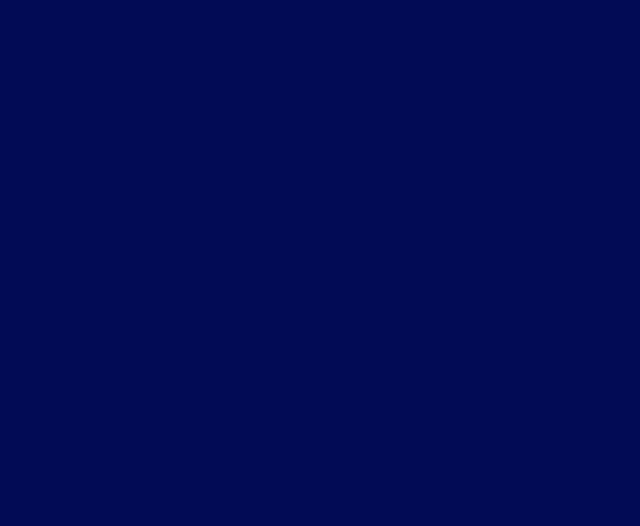
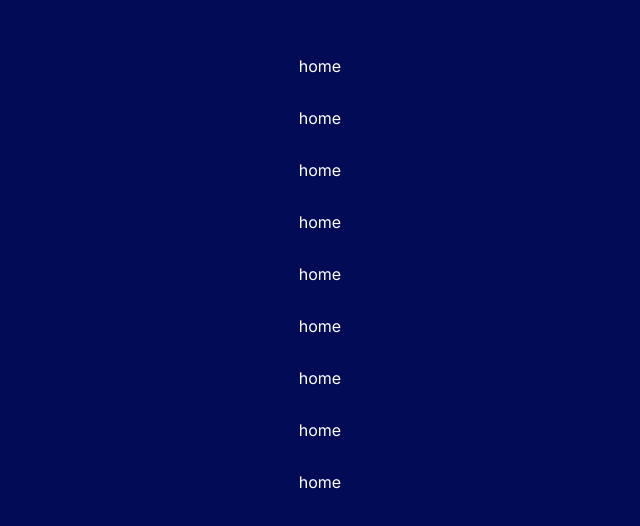
Before and after one commit to marclopezsoler/portfolio-2023, a Next.js app: page / in a window 1280 px wide. Shown: the part 760-1286 px from the top of the page, without its empty margins (320-960 px from the left). Before the commit the page ends 800 px from the top, so only its background shows below. Built offline with nearby package versions, Linux system fonts and the light colour scheme.

Commit message:
animate presence

```diff
--- a/app/components/Cursor.js
+++ b/app/components/Cursor.js
@@ -1,18 +1,38 @@
 "use client";
 import React, { useEffect } from "react";
-import styles from "@/public/styles/components/Cursor.module.scss"
+import styles from "@/public/styles/components/Cursor.module.scss";
 
 function Cursor() {
   useEffect(() => {
+    const cursor = document.querySelector(`.${styles.cursor}`);
+    const links = document.querySelectorAll(".link");
+
     const handleMouseMove = (e) => {
       document.body.style.setProperty('--x', e.clientX + 'px');
       document.body.style.setProperty('--y', e.clientY + window.pageYOffset + 'px');
     };
 
+    const handleLinkMouseEnter = () => {
+      cursor.classList.add('link-hover');
+    };
+
+    const handleLinkMouseLeave = () => {
+      cursor.classList.remove('link-hover');
+    };
+
     window.addEventListener("mousemove", handleMouseMove);
+
+    links.forEach((link) => {
+      link.addEventListener("mouseenter", handleLinkMouseEnter);
+      link.addEventListener("mouseleave", handleLinkMouseLeave);
+    });
 
     return () => {
       window.removeEventListener("mousemove", handleMouseMove);
+      links.forEach((link) => {
+        link.removeEventListener("mouseenter", handleLinkMouseEnter);
+        link.removeEventListener("mouseleave", handleLinkMouseLeave);
+      });
     };
   }, []);
 
--- a/app/layout.js
+++ b/app/layout.js
@@ -1,3 +1,5 @@
+"use client";
+import { AnimatePresence, motion } from "framer-motion";
 import Cursor from "./components/Cursor";
 import Header from "./components/Header";
 import "./globals.scss";
@@ -11,7 +13,7 @@ export default function RootLayout({ children }) {
       <body className={inter.className}>
         <Cursor />
         <Header />
-        {children}
+        <AnimatePresence>{children}</AnimatePresence>
       </body>
     </html>
   );
--- a/app/page.js
+++ b/app/page.js
@@ -1,3 +1,5 @@
+"use client";
+import { motion } from "framer-motion";
 import styles from "./page.module.scss";
 
 export const metadata = {
@@ -7,10 +9,32 @@ export const metadata = {
 
 export default function App() {
   return (
-    <main className={styles.main}>
-      <section className={styles.home_section_1}>
-        <h1 className={styles.home_title}>creative digital artist</h1>
-      </section>
-    </main>
+    <motion.div
+      className="container text-center  bg-black"
+      initial={{ opacity: 0 }}
+      animate={{ opacity: 1 }}
+      exit={{ opacity: 0 }}
+      transition={{ duration: 0.35 }}
+    >
+      <main className={styles.main}>
+        <section className={styles.home_section_1}>
+          <h1 className={styles.home_title}>creative digital artist</h1>
+        </section>
+        <p>home</p>
+        <p>home</p>
+        <p>home</p>
+        <p>home</p>
+        <p>home</p>
+        <p>home</p>
+        <p>home</p>
+        <p>home</p>
+        <p>home</p>
+        <p>home</p>
+        <p>home</p>
+        <p>home</p>
+        <p>home</p>
+        <p>home</p>
+      </main>
+    </motion.div>
   );
 }
--- a/package.json
+++ b/package.json
@@ -9,6 +9,7 @@
     "lint": "next lint"
   },
   "dependencies": {
+    "framer-motion": "^10.16.1",
     "next": "^13.4.19",
     "next-navigation": "^1.0.6",
     "react": "^18.2.0",
--- a/public/styles/components/Header.module.scss
+++ b/public/styles/components/Header.module.scss
@@ -84,6 +84,7 @@
     background-color: $green;
     color: $blue;
     cursor: none;
+    font-size: calc(1.6rem + 1.6vw);
 
     &:hover{
       color: $bluehv;
```
Also changed, not shown: app/about/page.js (+14 -4 lines), app/contact/page.js (+18 -9 lines), app/work/page.js (+11 -1 lines), 1 other file (tests, documents, lock files or other folders).
